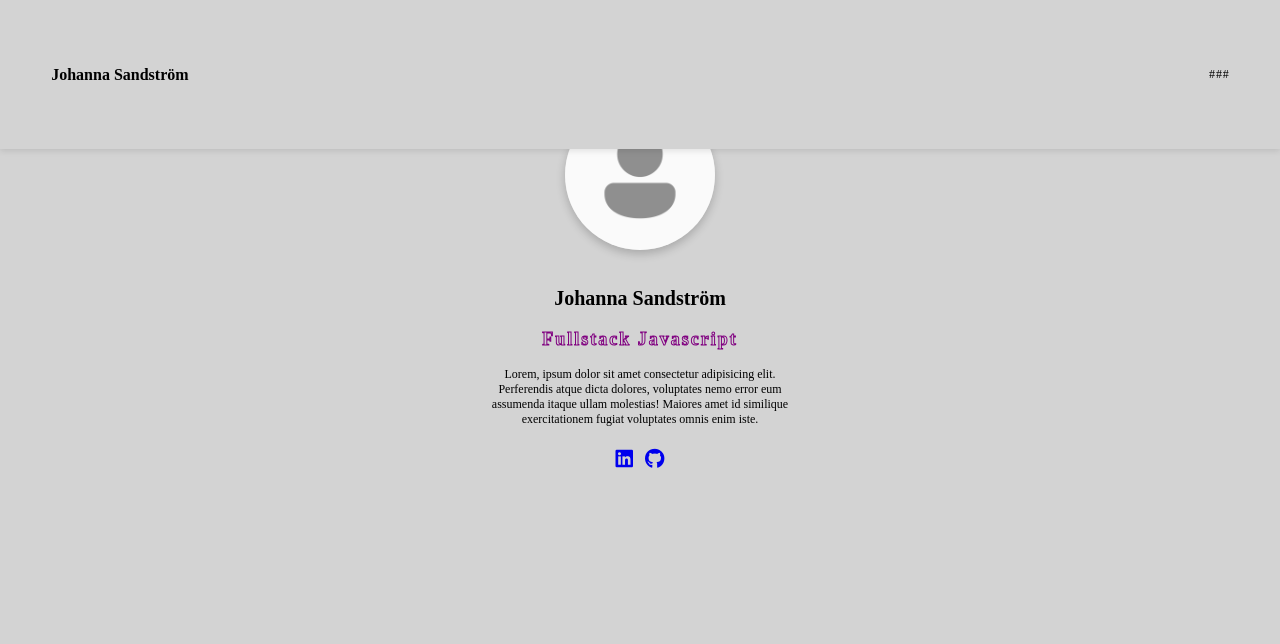
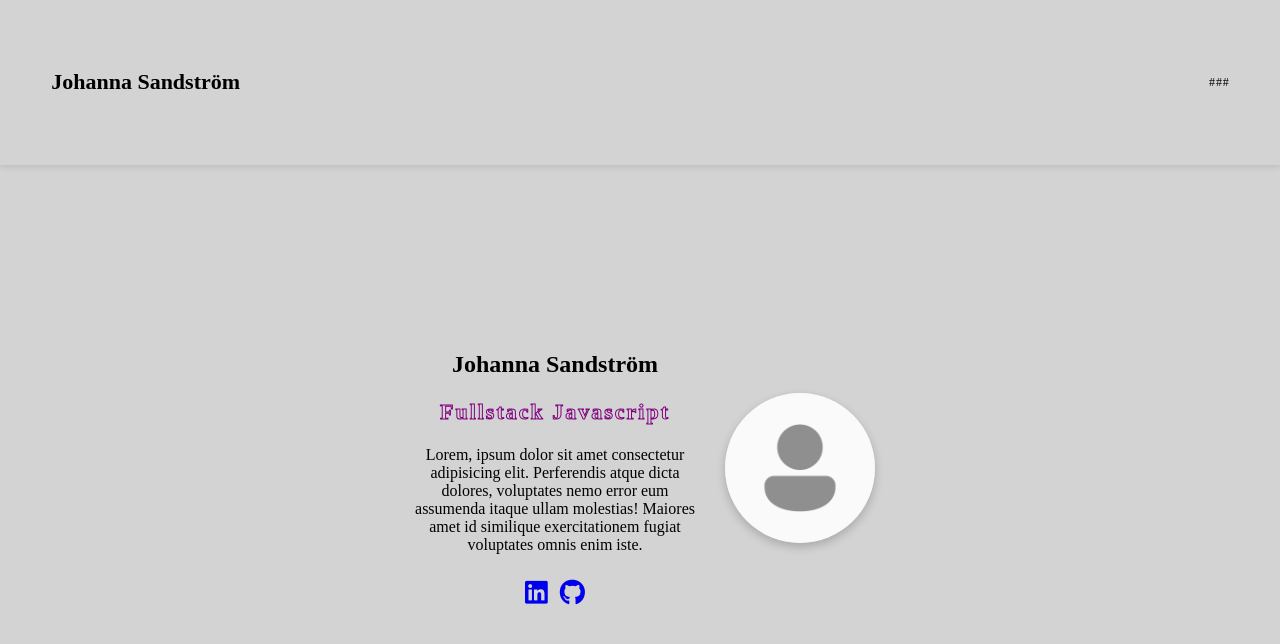
Before and after one commit to johannaasandstrom/Portfolio, a plain HTML site: page homepage.html in a window 1280 px wide. Drawn offline with Linux system fonts and the light colour scheme.

Commit message:
Add media query for screens 600–900px.

```diff
--- a/style.css
+++ b/style.css
@@ -1,3 +1,5 @@
+/*Mobile first med start på 320 px*/
+
 html, body{
     background-color: lightgrey;
     margin: 0; /*Neutralsiera och ta bort marginaler som kan läggas till av webbläsare som kan störa layout och önskad placering*/
@@ -99,3 +101,32 @@ main{
 .fa-linkedin{
     font-size: 20px;
 }
+
+/*Anpassad layout för större skärm för 600px - 900px */
+
+@media (min-width: 600px) {
+    .home-content{
+        flex-direction: row;
+    }
+    main{
+        margin-top: 70px;
+    }
+    header h2{
+        font-size: 22px;
+    }
+    .text-content h1{
+        font-size: 24px;
+    }
+    .text-content h2{
+        font-size: 22px;
+    }
+    .text-content p{
+        font-size: 16px;
+    }
+    .fa-github{
+    font-size: 26px;
+    }
+    .fa-linkedin{
+    font-size: 26px;
+}
+}
```
